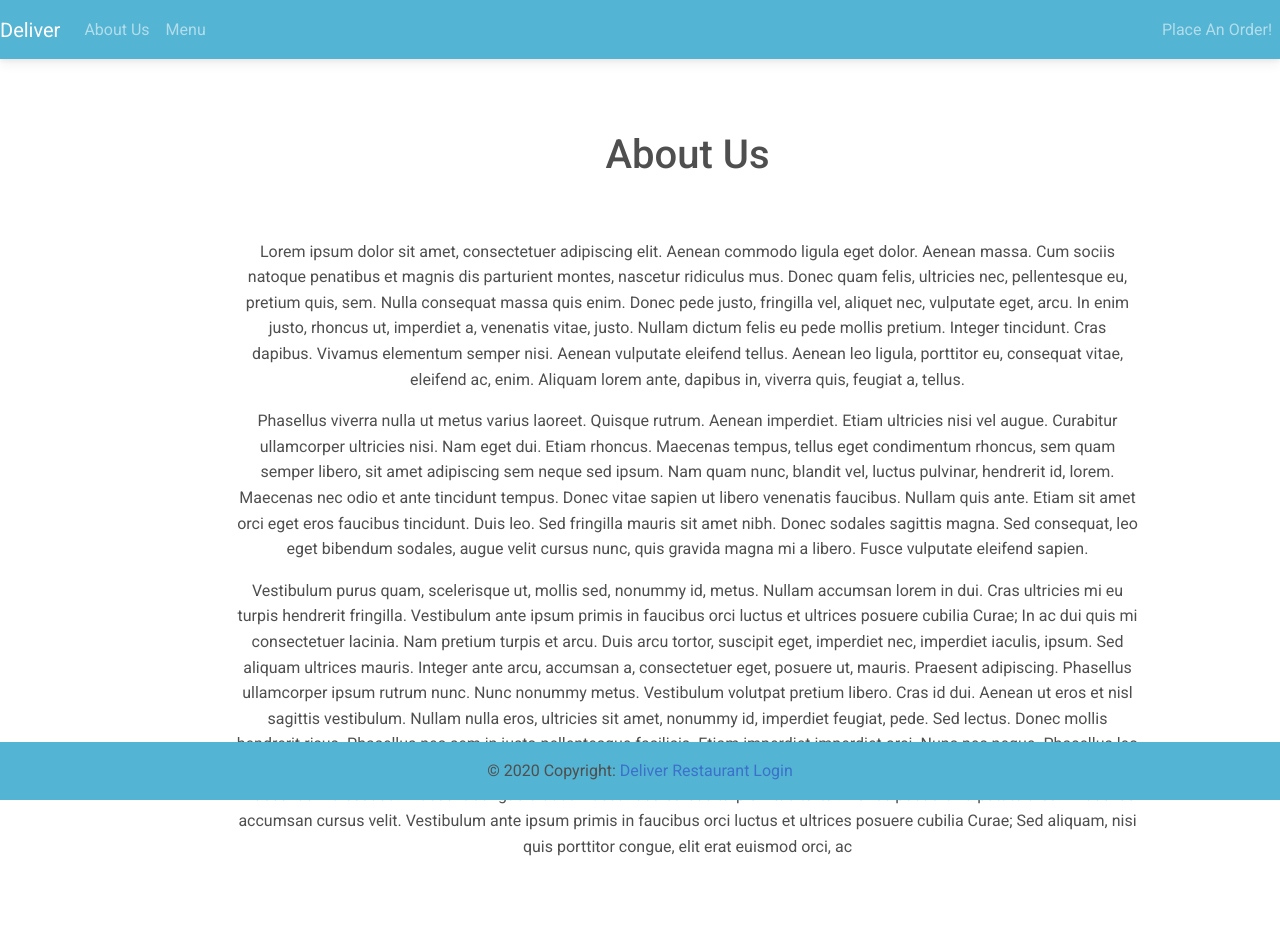
After one commit to rosiethesupergeek/cafe, a Django app: page /about/ in a window 1280 px wide. The commit adds this page. Run offline with Django 3.2, Linux system fonts and the light colour scheme; some libraries are stand-ins or nearby versions.

Commit message:
quick save of progress so far so computer can update

```diff
--- a/rosecafe/customer/templates/customer/about.html
+++ b/rosecafe/customer/templates/customer/about.html
@@ -0,0 +1,20 @@
+{% extends 'customer/base.html' %}
+
+{% block content %}
+    <div class="container mb-5">
+        <div class="row justify-content-center mt-5">
+            <div class="col-md-8 col-sm-12 offset-md-1 p-4 text-center">
+                <h1>About Us</h1>
+
+            </div>
+        </div>
+        <div class="row justify-content-center mt-1">
+            <div class="col-md-10 col-sm-12 offset-md-1 p-4 text-center" >
+                <p>Lorem ipsum dolor sit amet, consectetuer adipiscing elit. Aenean commodo ligula eget dolor. Aenean massa. Cum sociis natoque penatibus et magnis dis parturient montes, nascetur ridiculus mus. Donec quam felis, ultricies nec, pellentesque eu, pretium quis, sem. Nulla consequat massa quis enim. Donec pede justo, fringilla vel, aliquet nec, vulputate eget, arcu. In enim justo, rhoncus ut, imperdiet a, venenatis vitae, justo. Nullam dictum felis eu pede mollis pretium. Integer tincidunt. Cras dapibus. Vivamus elementum semper nisi. Aenean vulputate eleifend tellus. Aenean leo ligula, porttitor eu, consequat vitae, eleifend ac, enim. Aliquam lorem ante, dapibus in, viverra quis, feugiat a, tellus.</p>
+                <p>Phasellus viverra nulla ut metus varius laoreet. Quisque rutrum. Aenean imperdiet. Etiam ultricies nisi vel augue. Curabitur ullamcorper ultricies nisi. Nam eget dui. Etiam rhoncus. Maecenas tempus, tellus eget condimentum rhoncus, sem quam semper libero, sit amet adipiscing sem neque sed ipsum. Nam quam nunc, blandit vel, luctus pulvinar, hendrerit id, lorem. Maecenas nec odio et ante tincidunt tempus. Donec vitae sapien ut libero venenatis faucibus. Nullam quis ante. Etiam sit amet orci eget eros faucibus tincidunt. Duis leo. Sed fringilla mauris sit amet nibh. Donec sodales sagittis magna. Sed consequat, leo eget bibendum sodales, augue velit cursus nunc, quis gravida magna mi a libero. Fusce vulputate eleifend sapien.</p>
+                <p>Vestibulum purus quam, scelerisque ut, mollis sed, nonummy id, metus. Nullam accumsan lorem in dui. Cras ultricies mi eu turpis hendrerit fringilla. Vestibulum ante ipsum primis in faucibus orci luctus et ultrices posuere cubilia Curae; In ac dui quis mi consectetuer lacinia. Nam pretium turpis et arcu. Duis arcu tortor, suscipit eget, imperdiet nec, imperdiet iaculis, ipsum. Sed aliquam ultrices mauris. Integer ante arcu, accumsan a, consectetuer eget, posuere ut, mauris. Praesent adipiscing. Phasellus ullamcorper ipsum rutrum nunc. Nunc nonummy metus. Vestibulum volutpat pretium libero. Cras id dui. Aenean ut eros et nisl sagittis vestibulum. Nullam nulla eros, ultricies sit amet, nonummy id, imperdiet feugiat, pede. Sed lectus. Donec mollis hendrerit risus. Phasellus nec sem in justo pellentesque facilisis. Etiam imperdiet imperdiet orci. Nunc nec neque. Phasellus leo dolor, tempus non, auctor et, hendrerit quis, nisi. Curabitur ligula sapien, tincidunt non, euismod vitae, posuere imperdiet, leo. Maecenas malesuada. Praesent congue erat at massa. Sed cursus turpis vitae tortor. Donec posuere vulputate arcu. Phasellus accumsan cursus velit. Vestibulum ante ipsum primis in faucibus orci luctus et ultrices posuere cubilia Curae; Sed aliquam, nisi quis porttitor congue, elit erat euismod orci, ac</p>
+
+            </div>
+        </div>
+    </div>
+{% endblock content %}
--- a/rosecafe/customer/templates/customer/base.html
+++ b/rosecafe/customer/templates/customer/base.html
@@ -22,18 +22,10 @@ rel="stylesheet"
 />
 </head>
 <body>
-
-
+    {% include 'customer/navigation.html' %}
     {% block content %}
     {% endblock content %}
-
-
-
-
-
-
-
-
+    {% include 'customer/footer.html' %}
 
     <!-- MDB -->
 <script
--- /dev/null
+++ b/rosecafe/customer/templates/customer/footer.html
@@ -0,0 +1,6 @@
+<footer class="page-footer font-small bg-info fixed-bottom">
+    <div class="footer-copyright text-center py-3">&copy; 2020 Copyright:
+        <a href="http://localhost:8000">Deliver</a>
+        <a class="ml-3" href='#'>Restaurant Login</a>
+    </div>
+</footer>
--- /dev/null
+++ b/rosecafe/customer/templates/customer/navigation.html
@@ -0,0 +1,21 @@
+<nav class="navbar navbar-expand-lg navbar-dark bg-info">
+    <a class="navbar-brand" href="{% url 'index' %}">Deliver</a>
+    <button class="navbar-toggler" type="button" data-toggle="collapse" data-target="#navbarNav" aria-controls="navbarNav" aria-expanded="false" aria-label="Toggle navigation">
+      <span class="navbar-toggler-icon"></span>
+    </button>
+    <div class="collapse navbar-collapse" id="navbarNav">
+      <ul class="navbar-nav me-auto">
+        <li class="nav-item">
+          <a class="nav-link" href="{% url 'about' %}">About Us</span></a>
+        </li>
+        <li class="nav-item">
+          <a class="nav-link" href="#">Menu</a>
+        </li>
+      </ul>
+      <ul class="navbar-nav ">
+        <li class="nav-item">
+            <a class="nav-link" href="#">Place An Order!</a>
+          </li>
+      </ul>
+    </div>
+  </nav>
--- a/rosecafe/rosecafe/settings.py
+++ b/rosecafe/rosecafe/settings.py
@@ -11,6 +11,8 @@ https://docs.djangoproject.com/en/3.2/ref/settings/
 """
 
 from pathlib import Path
+
+import os
 
 # Build paths inside the project like this: BASE_DIR / 'subdir'.
 BASE_DIR = Path(__file__).resolve().parent.parent
@@ -121,6 +123,9 @@ USE_TZ = True
 
 STATIC_URL = '/static/'
 
+MEDIA_ROOT = os.path.join(BASE_DIR, 'media')
+MEDIA_URL = '/media/'
+
 # Default primary key field type
 # https://docs.djangoproject.com/en/3.2/ref/settings/#default-auto-field
 
--- a/rosecafe/rosecafe/urls.py
+++ b/rosecafe/rosecafe/urls.py
@@ -15,7 +15,12 @@ Including another URLconf
 """
 from django.contrib import admin
 from django.urls import path
+from django.conf import settings
+from django.conf.urls.static import static
+from customer.views import Index, About
 
 urlpatterns = [
     path('admin/', admin.site.urls),
-]
+    path('', Index.as_view(), name='index'),
+    path('about/', About.as_view(), name='about'),
+] + static(settings.MEDIA_URL, document_root=settings.MEDIA_ROOT)
```
Also changed, not shown: rosecafe/customer/templates/customer/index.html (+18 -0 lines).
